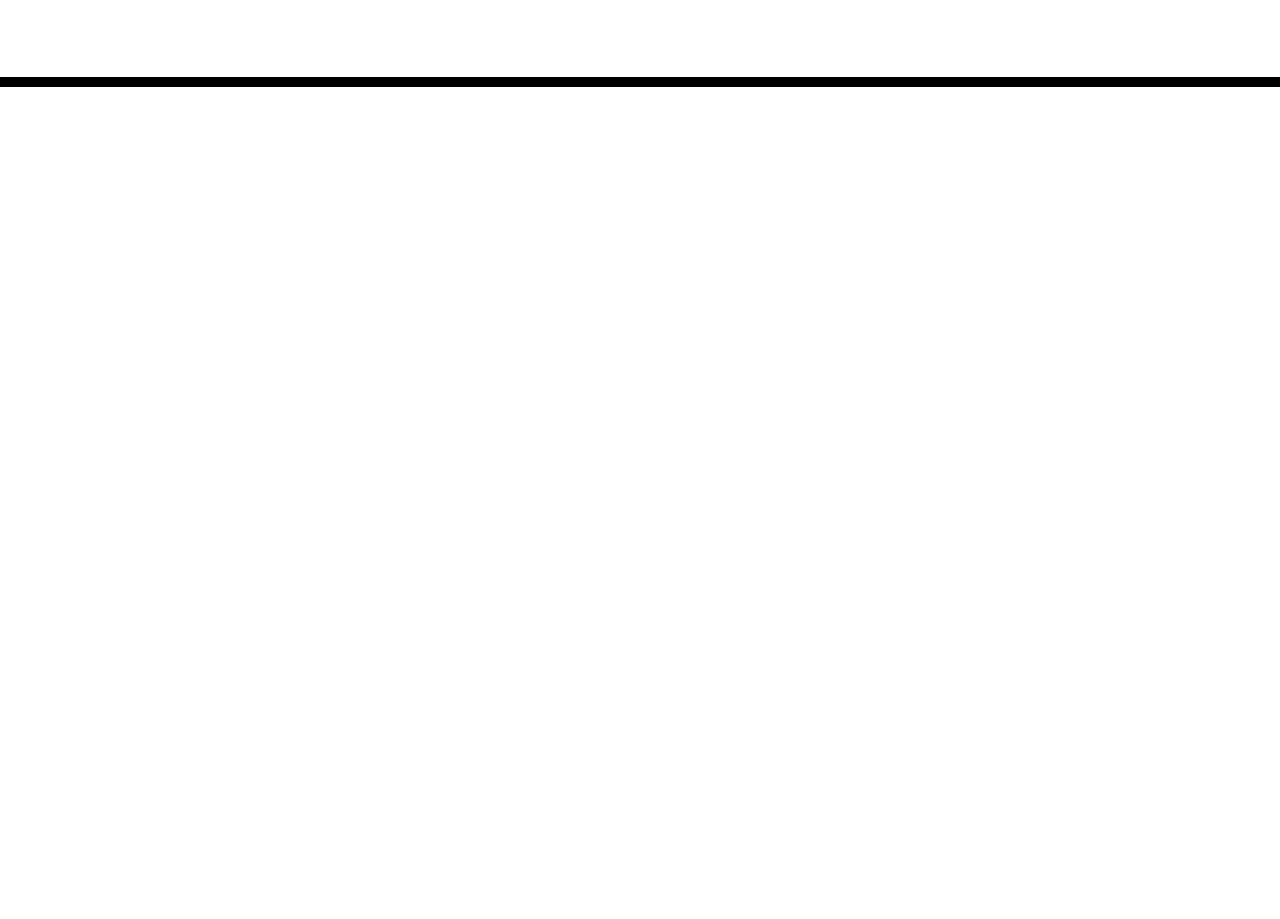
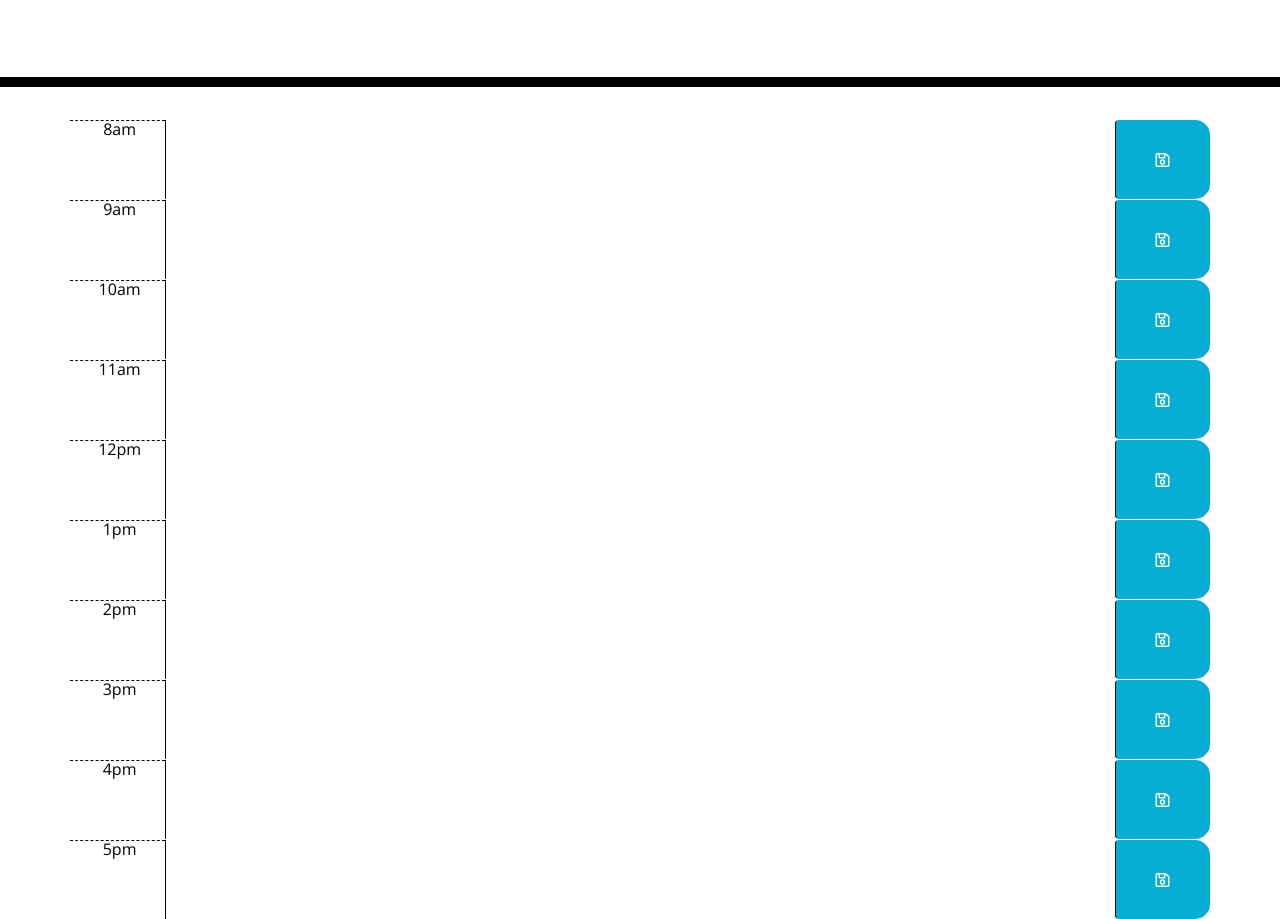
Before and after one commit to usfethan/workDayScheduler, a plain HTML site: page Develop/index.html in a window 1280 px wide. Shown: the part 181-1100 px from the top of the page. Before the commit the page ends 800 px from the top, so only its background shows below. Drawn offline with nearby package versions, Linux system fonts and the light colour scheme.

Commit message:
Added timeblocks save button icon & script.js file

```diff
--- a/Develop/index.html
+++ b/Develop/index.html
@@ -30,9 +30,60 @@
     </header>
     <div class="container">
       <!-- Timeblocks go here -->
+      <div id = "8hour" class = "row time-block">
+        <div class = "col-md-1 hour"> 8am</div>
+        <textarea class = "col-md-10 description"></textarea>
+        <button class = "btn saveBtn col-md-1"><i class = "far fa-save"></i></button>
+      </div>
+      <div id = "9hour" class = "row time-block">
+        <div class = "col-md-1 hour"> 9am</div>
+        <textarea class = "col-md-10 description"></textarea>
+        <button class = "btn saveBtn col-md-1"><i class = "far fa-save"></i></button>
+      </div>
+      <div id = "10hour" class = "row time-block">
+        <div class = "col-md-1 hour"> 10am</div>
+        <textarea class = "col-md-10 description"></textarea>
+        <button class = "btn saveBtn col-md-1"><i class = "far fa-save"></i></button>
+      </div>
+      <div id = "11hour" class = "row time-block">
+        <div class = "col-md-1 hour"> 11am</div>
+        <textarea class = "col-md-10 description"></textarea>
+        <button class = "btn saveBtn col-md-1"><i class = "far fa-save"></i></button>
+      </div>
+      <div id = "12hour" class = "row time-block">
+        <div class = "col-md-1 hour"> 12pm</div>
+        <textarea class = "col-md-10 description"></textarea>
+        <button class = "btn saveBtn col-md-1"><i class = "far fa-save"></i></button>
+      </div>
+      <div id = "1hour" class = "row time-block">
+        <div class = "col-md-1 hour"> 1pm</div>
+        <textarea class = "col-md-10 description"></textarea>
+        <button class = "btn saveBtn col-md-1"><i class = "far fa-save"></i></button>
+      </div>
+      <div id = "2hour" class = "row time-block">
+        <div class = "col-md-1 hour"> 2pm</div>
+        <textarea class = "col-md-10 description"></textarea>
+        <button class = "btn saveBtn col-md-1"><i class = "far fa-save"></i></button>
+      </div>
+      <div id = "3hour" class = "row time-block">
+        <div class = "col-md-1 hour"> 3pm</div>
+        <textarea class = "col-md-10 description"></textarea>
+        <button class = "btn saveBtn col-md-1"><i class = "far fa-save"></i></button>
+      </div>
+      <div id = "4hour" class = "row time-block">
+        <div class = "col-md-1 hour"> 4pm</div>
+        <textarea class = "col-md-10 description"></textarea>
+        <button class = "btn saveBtn col-md-1"><i class = "far fa-save"></i></button>
+      </div>
+      <div id = "5hour" class = "row time-block">
+        <div class = "col-md-1 hour"> 5pm</div>
+        <textarea class = "col-md-10 description"></textarea>
+        <button class = "btn saveBtn col-md-1"><i class = "far fa-save"></i></button>
+      </div>
     </div>
 
-    <script src="https://cdnjs.cloudflare.com/ajax/libs/jquery/3.2.1/jquery.min.js"></script>
-    <script src="https://cdnjs.cloudflare.com/ajax/libs/moment.js/2.24.0/moment.min.js"></script>
+    <script src = "https://cdnjs.cloudflare.com/ajax/libs/jquery/3.2.1/jquery.min.js"></script>
+    <script src = "https://cdnjs.cloudflare.com/ajax/libs/moment.js/2.24.0/moment.min.js"></script>
+    <script src = "script.js" ></script>
   </body>
 </html>
```
Also changed, not shown: Develop/script.js (added).
